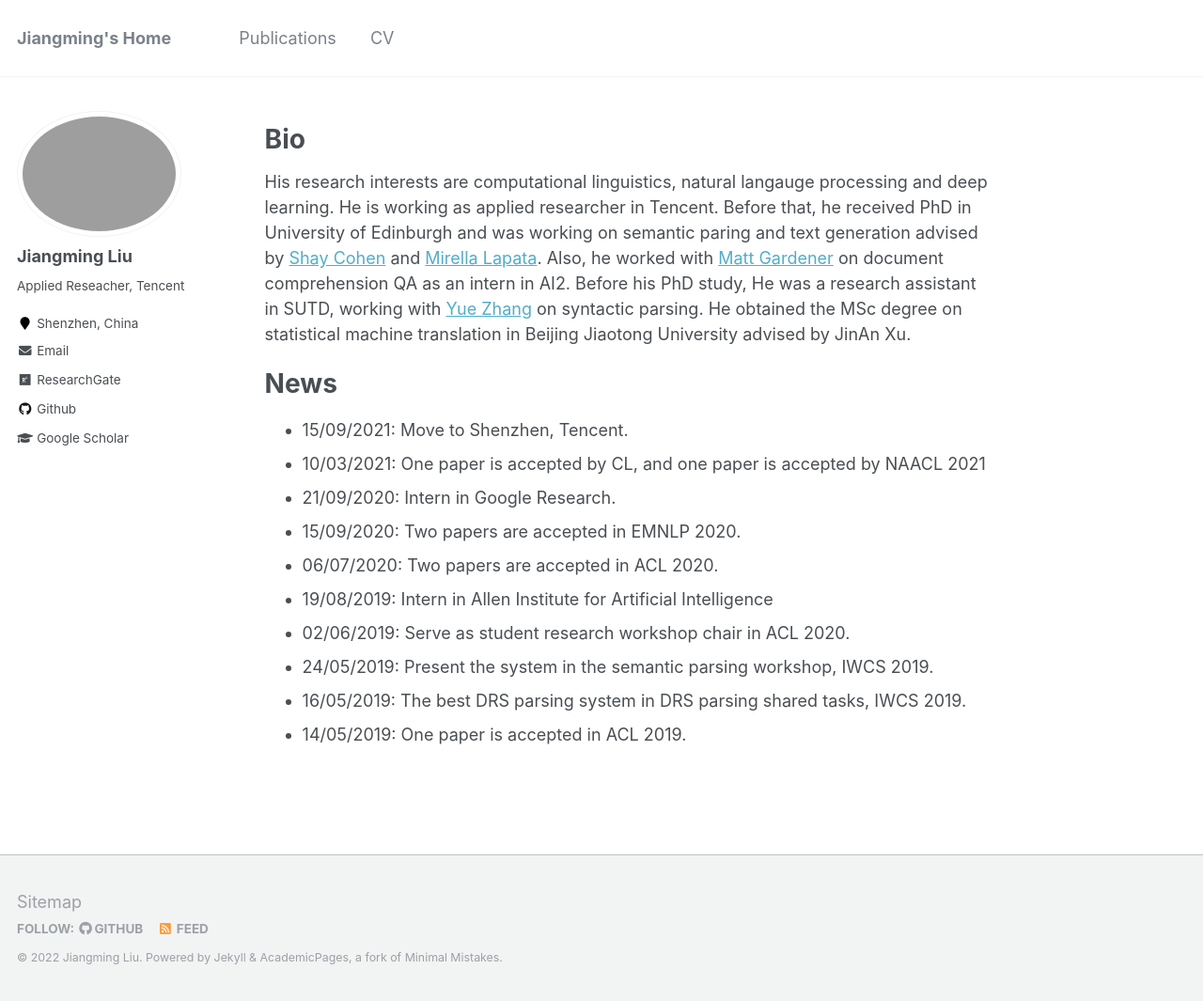
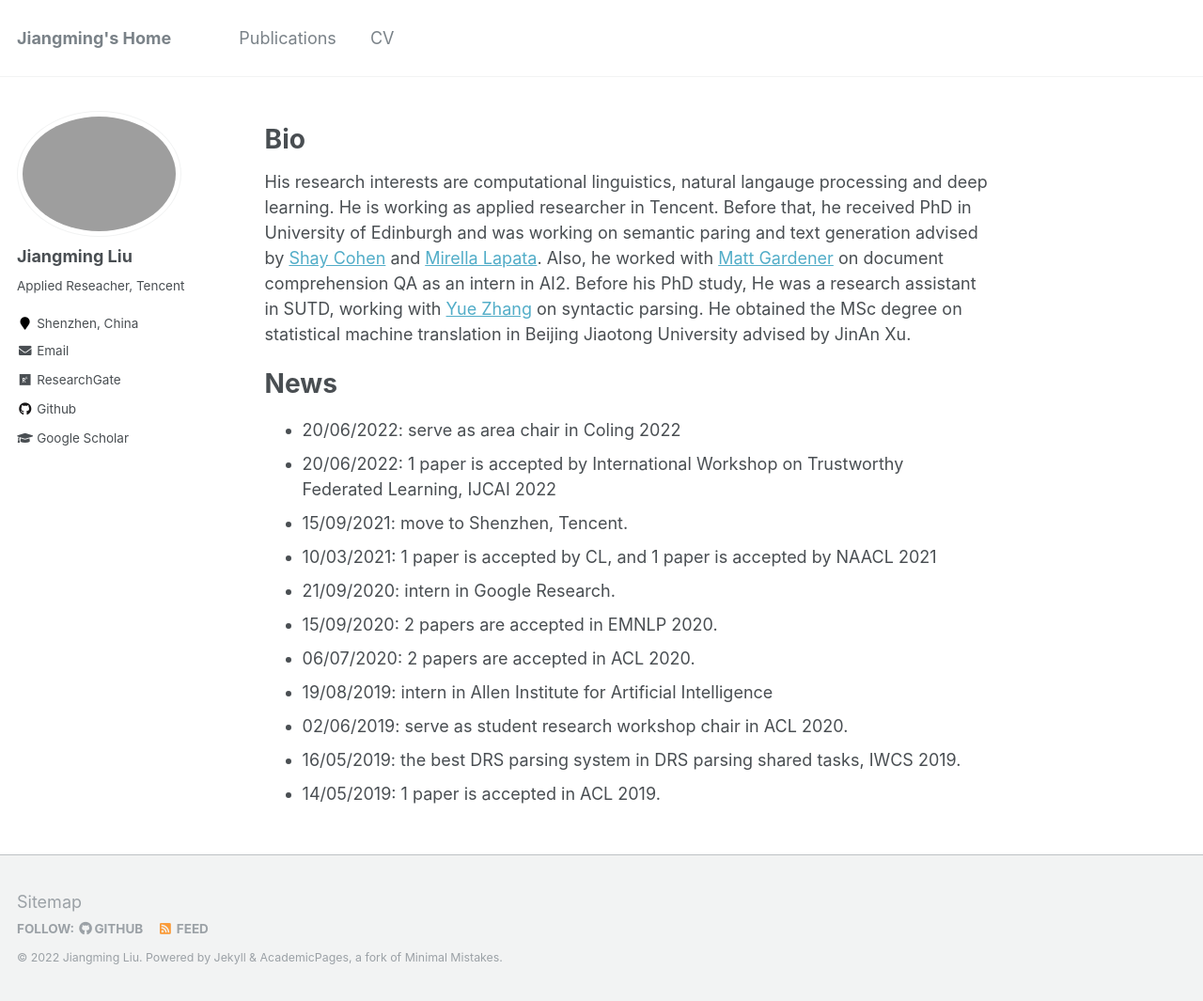
Before and after one commit to LeonCrashCode/LeonCrashCode.github.io, a Jekyll site: the page built from _pages/about.md, in a window 1280 px wide and 1065 px high. Shown: the whole window at 94% size. Built offline with Jekyll 4.4.1, drawn with Linux system fonts in a browser that asks for light colours.

Commit message:
Update about.md

```diff
--- a/_pages/about.md
+++ b/_pages/about.md
@@ -15,13 +15,14 @@ His research interests are computational linguistics, natural langauge processin
 News
 ======
 
-* 15/09/2021: Move to Shenzhen, Tencent.
-* 10/03/2021: One paper is accepted by CL, and one paper is accepted by NAACL 2021
-* 21/09/2020: Intern in Google Research.
-* 15/09/2020: Two papers are accepted in EMNLP 2020.
-* 06/07/2020: Two papers are accepted in ACL 2020.
-* 19/08/2019: Intern in Allen Institute for Artificial Intelligence
-* 02/06/2019: Serve as student research workshop chair in ACL 2020.
-* 24/05/2019: Present the system in the semantic parsing workshop, IWCS 2019.
-* 16/05/2019: The best DRS parsing system in DRS parsing shared tasks, IWCS 2019.
-* 14/05/2019: One paper is accepted in ACL 2019.
+* 20/06/2022: serve as area chair in Coling 2022
+* 20/06/2022: 1 paper is accepted by International Workshop on Trustworthy Federated Learning, IJCAI 2022
+* 15/09/2021: move to Shenzhen, Tencent.
+* 10/03/2021: 1 paper is accepted by CL, and 1 paper is accepted by NAACL 2021
+* 21/09/2020: intern in Google Research.
+* 15/09/2020: 2 papers are accepted in EMNLP 2020.
+* 06/07/2020: 2 papers are accepted in ACL 2020.
+* 19/08/2019: intern in Allen Institute for Artificial Intelligence
+* 02/06/2019: serve as student research workshop chair in ACL 2020.
+* 16/05/2019: the best DRS parsing system in DRS parsing shared tasks, IWCS 2019.
+* 14/05/2019: 1 paper is accepted in ACL 2019.
```
